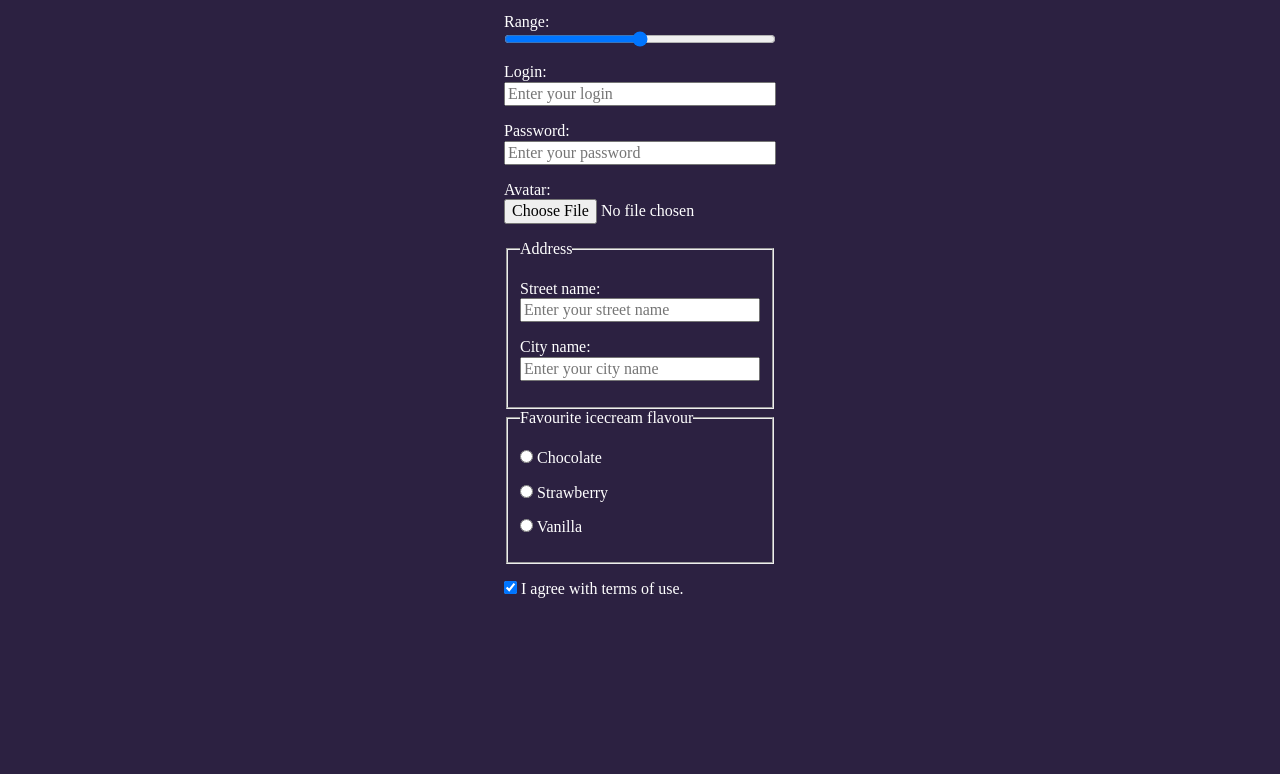
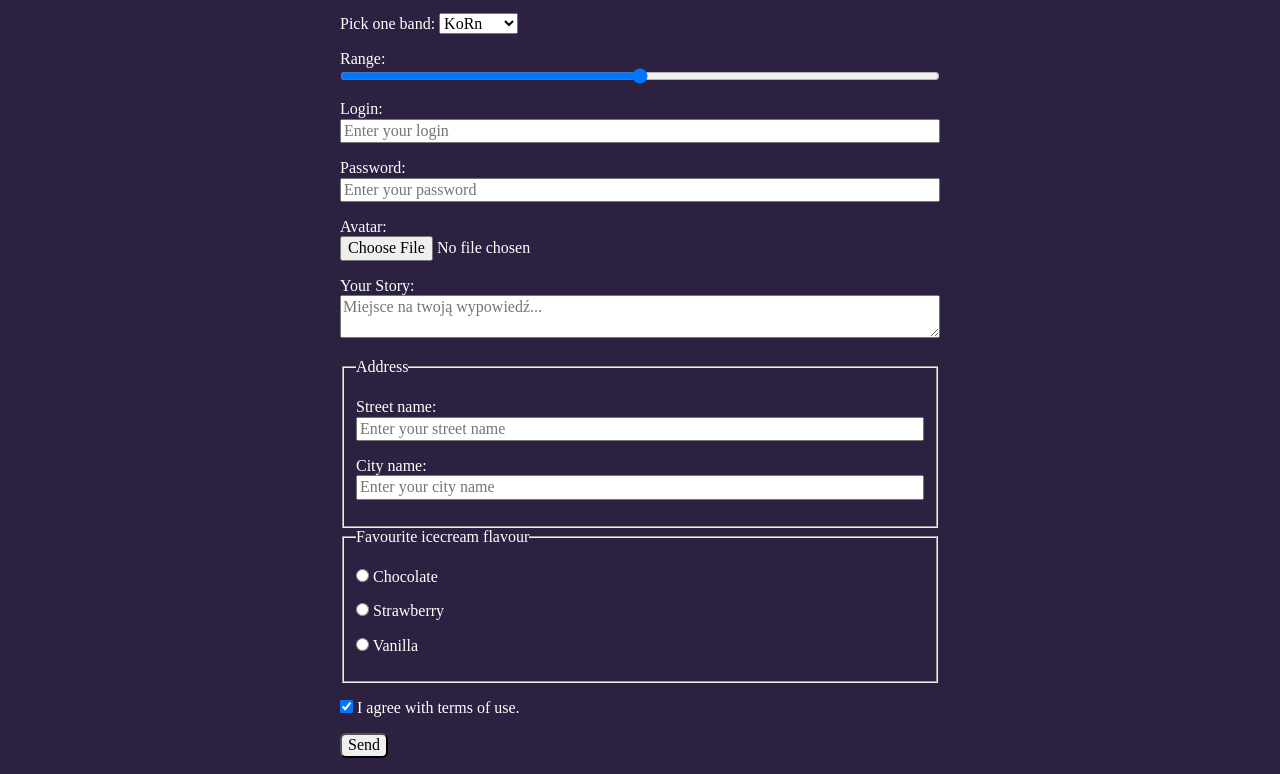
Before and after one commit to Michal-Glos/homepage, a plain HTML site: page formularz.html in a window 1280 px wide. Shown: the part 411-1185 px from the top of the page. Before the commit the page ends 1026 px from the top, so only its background shows below. Drawn offline with Linux system fonts and the light colour scheme.

Commit message:
another forms added

```diff
--- a/formularz.html
+++ b/formularz.html
@@ -10,8 +10,8 @@
     <link href="style.css" rel="stylesheet" type="text/css">
 </head>
 
-<body class="playground__background">
-    <header class="navigation__header">
+<body class="forms__background" >
+    <header>
 		<nav class="navigation">
 			<a class="navigation__link navigation__link--homepage" href="index.html">Strona główna</a>
 			<a class="navigation__link" href="nauka-html.html">Nauka html</a>
@@ -21,9 +21,11 @@
 		</nav>
 	</header>
 
-    <main>
-        <h1>Forms playground</h1>
-        <form class="form">
+
+    <main class="playground__background">
+        <h1 class="form__title">Forms playground</h1>
+        <div class="form__wrapper">
+        <form method="post" action="https://dev.cotenfrontend.pl" class="form">
             <p>
                 <label for="firstName">Name:</label>
                 <input class="form__item" placeholder="Enter Your name" id="firstName" name="firstName">
@@ -32,7 +34,6 @@
                 <label>Last name:
                     <input class="form__item"
                     type="text"
-                    value="Kupsztal"
                     placeholder="Enter Your last name"
                     id="lastName"
                     name="lastName">
@@ -67,6 +68,16 @@
                         id="phoneNumber"
                         name="phoneNumber">
                     </label>
+                </p>
+                <p>
+                    <label for="band">Pick one band: </label>
+                        <select name="band" id="band">
+                            <option value="band-1">KoRn</option>
+                            <option value="band-2">Slipknot</option>
+                            <option value="band-3">Trivium</option>
+                            <option value="band-4">Chevelle</option>
+
+                       </select>
                 </p>
                 <p>
                     <label>Range:
@@ -107,6 +118,11 @@
                         class="form__item"
                         id="avatar"
                         name="avatar">
+                    </label>
+                </p>
+                <p>
+                    <label for="yourStory">Your Story:
+                        <textarea name="yourStory" id="yourStory" placeholder="Miejsce na twoją wypowiedź..."></textarea>
                     </label>
                 </p>
 
@@ -157,10 +173,15 @@
                 </p>
             </fieldset>
             <p>
-                <label><input name="agreement" checked type="checkbox"> I agree with terms of use.</label>
+                <label><input name="agreement" value="agree" checked type="checkbox"> I agree with terms of use.</label>
+            </p>
+            <p>
+               <input class="form__send" type="submit" value="Send">
             </p>
 
+
         </form>
+    </div>
     </main>
 
 </body>
--- a/style.css
+++ b/style.css
@@ -1,13 +1,13 @@
 html {
-	box-sizing:border-box;
+	box-sizing: border-box;
 }
 
 *, *:before, *:after {
-	box-sizing:inherit;
+	box-sizing: inherit;
 }
 
 .body {
-	background: linear-gradient(45deg, #3f3f3f,#0000, #3f3f3f);
+	background: linear-gradient(45deg, #3f3f3f, #0000, #3f3f3f);
 	text-align: center;
 	background-repeat: no-repeat;
 	min-height: 100vh;
@@ -23,12 +23,13 @@ html {
 }
 
 .body__header {
-	display:flex;
+	display: flex;
 	justify-content: flex-start;
 }
+
 section {
-	background:#fefefe;
-	border-radius:10px;
+	background: #fefefe;
+	border-radius: 10px;
 }
 
 .main__buisness-card {
@@ -38,10 +39,12 @@ section {
 	margin: 16px;
 	padding: 32px;
 }
+
 .mainedit {
-	max-width:900px;
+	max-width: 900px;
 	margin: 0 auto;
 }
+
 .main-heading {
 	color: rgb(32, 32, 158);
 	border-radius: 10px;
@@ -49,17 +52,16 @@ section {
 }
 
 .secondary-heading {
-	border-radius:10px;
+	border-radius: 10px;
 	border: 1px rgb(151, 151, 151) solid;
 	color: #990904;
 	padding: 16px;
-	background:#fefefe;
+	background: #fefefe;
 }
 
 .secondary-heading__description {
 	color: #cd5c5c;
-	padding:16px;
-
+	padding: 16px;
 }
 
 #top {
@@ -68,7 +70,7 @@ section {
 }
 
 #notatki {
-	color:#ff4500
+	color: #ff4500
 }
 
 a {
@@ -98,7 +100,6 @@ nav a {
 	color: #640032;
 }
 
-
 .photography__box img {
 	max-width: 500px;
 	height: auto;
@@ -107,21 +108,19 @@ nav a {
 }
 
 .navigation {
-	display:flex;
+	display: flex;
 	justify-content: center;
 	background: #33a733;
 	padding: 16px;
 	border-radius: 8px;
-	min-width: 100vw;
 }
 
 .navigation__link {
 	color: #fff;
 	display: inline-block;
 	margin-right: 35px;
-	text-align:center;
+	text-align: center;
 }
-
 
 .navigation__link--homepage {
 	color: #000;
@@ -133,8 +132,8 @@ nav a {
 	padding: 16px;
 	border: 1px solid rgb(151, 151, 151);
 	margin-bottom: 10px;
-	color:sandybrown;
-	border-radius:10px;
+	color: sandybrown;
+	border-radius: 10px;
 }
 
 .week-summary--special {
@@ -150,37 +149,37 @@ nav a {
 }
 
 .footer {
-	text-align:center;
-
+	text-align: center;
 }
 
 .list {
 	list-style-type: square;
-	color:chocolate;
+	color: chocolate;
 }
 
 .table {
 	width: 100%;
 	color: black;
-	text-align:left;
+	text-align: left;
 }
+
 .table__name {
-	text-align:center;
+	text-align: center;
 }
 
 .person {
-    display:flex;
+	display: flex;
 	align-items: flex-start;
 }
 
 .person__description {
 	font-size: 16px;
 	line-height: 22px;
-    margin:0;
+	margin: 0;
 }
 
 .person__description--with-margin {
-    margin-bottom:22px;
+	margin-bottom: 22px;
 }
 
 .person__info {
@@ -191,7 +190,6 @@ nav a {
 	color: #E20613;
 	text-decoration: none;
 }
-
 
 .person__name {
 	font-size: 36px;
@@ -216,22 +214,30 @@ nav a {
 }
 
 .playground__background {
-	background-color: #2C2141;
-	display: flex;
-    align-items: center;
-    justify-content: center;
 	min-height: 100vh;
 	color: #fff;
-	flex-wrap:wrap;
 }
 
-
-.form {
-
-
+.forms__background {
+	background-color: #2C2141;
 }
 
 .form__item {
 	display:block;
 	width:100%;
 }
+
+.form__title {
+	text-align: center;
+}
+.form__wrapper {
+	margin:0 auto;
+	max-width:600px;
+}
+.form textarea {
+	width:100%;
+}
+
+.form__send {
+	border-radius: 6px;
+}
```
Lines whose indentation alone changed are shown as unchanged.
